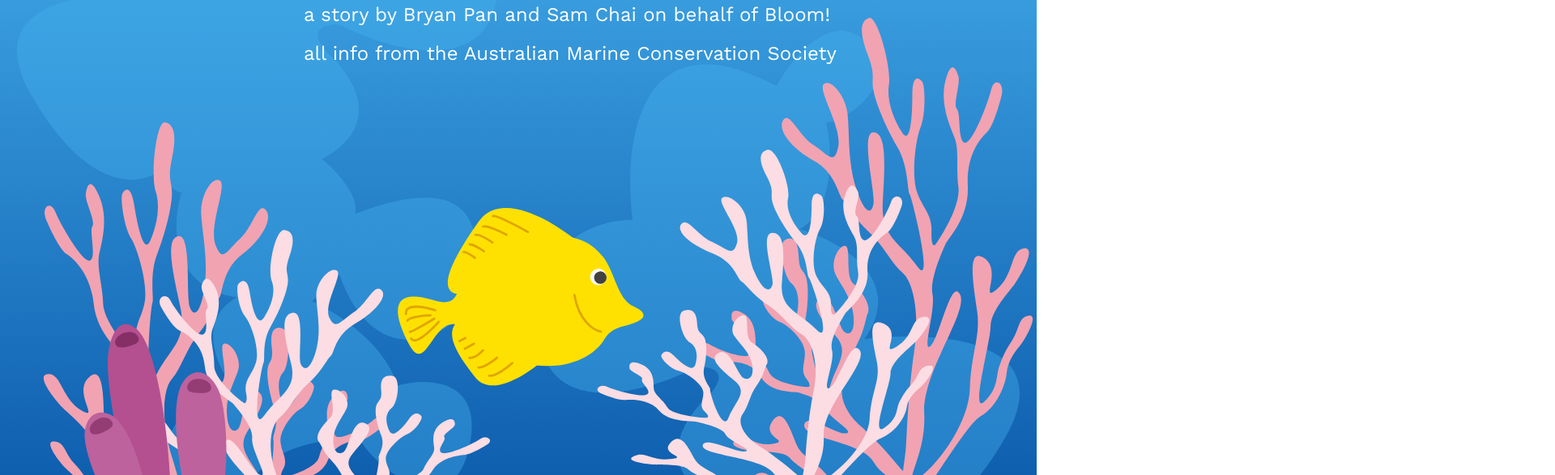
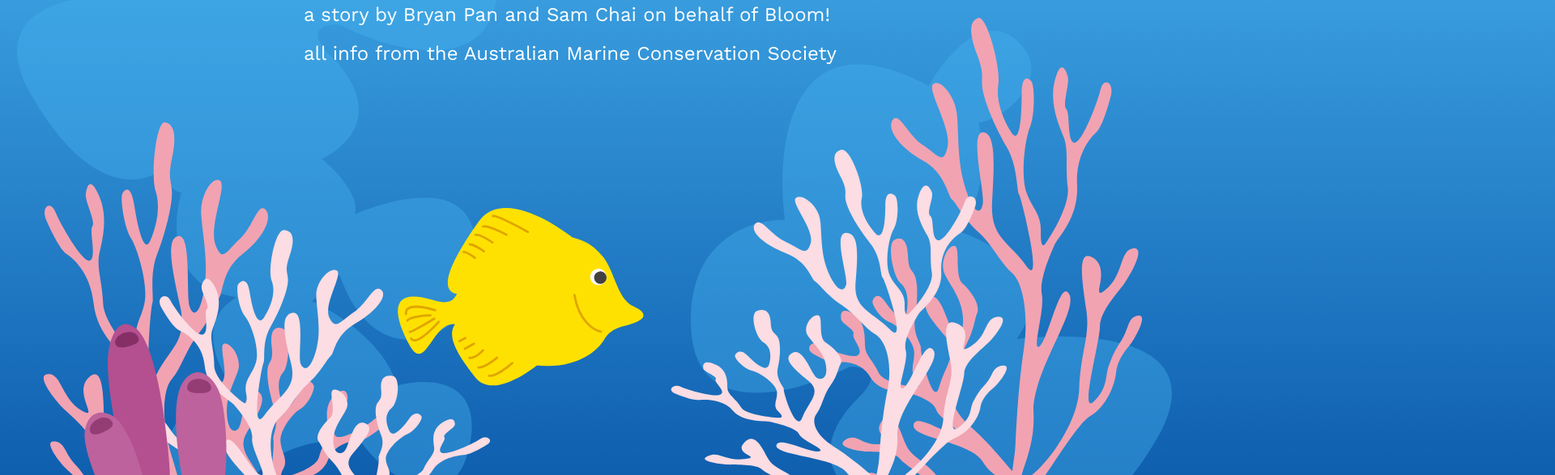
Before and after one commit to BryanPan342/storytime, a plain HTML site: page index.html in a window 1280 px wide. Shown: the part 213-800 px from the top of the page at 81% size, 1920 px wide, since content can reach past the window. Drawn offline with nearby package versions, Linux system fonts and the light colour scheme.

```diff
--- a/css/globals.css
+++ b/css/globals.css
@@ -33,15 +33,21 @@
 }
 
 body {
-  overflow: hidden;
+  overflow-y: hidden;
   margin: 0;
   padding: 0;
+  -ms-overflow-style: none;  /* IE and Edge */
+  scrollbar-width: none;  /* Firefox */
+}
+
+/* Hide scrollbar for Chrome, Safari and Opera */
+body::-webkit-scrollbar {
+  display: none;
 }
 
 .site-wrapper {
   height: 100vh;
   width: 100vw;
-  background: var(--healthy-background);
 }
 
 /* 2. Text Classes
@@ -174,7 +180,8 @@
 /* ---------------------------------------------------------- */
 
 .ocean {
-  position: fixed;
+  background: var(--healthy-background);
+  position: absolute;
   display: flex;
   z-index: 2;
   width: 200vw;
@@ -182,7 +189,8 @@
 }
 
 .ocean-floor {
-  position: fixed;
+  /* position: absolute; */
+  position: absolute;
   bottom: 0px;
   z-index: 3;
 }
@@ -196,7 +204,7 @@
 }
 
 .ocean-bubbles:nth-of-type(2) {
-  right: calc(var(--ocean-base-metric) *.5);
+  left: calc(var(--ocean-base-metric) * 20);
 }
 
 .light-coral {
@@ -208,7 +216,7 @@
 }
 
 .light-coral:nth-child(4) {
-  right: calc(var(--ocean-base-metric) * 3);
+  left: calc(var(--ocean-base-metric) * 18);
 }
 
 .dark-coral {
@@ -220,7 +228,7 @@
 }
 
 .dark-coral:nth-child(6) {
-  right: calc(var(--ocean-base-metric) * .1);
+  left: calc(var(--ocean-base-metric) * 22);
 }
 
 .polyps {
```
